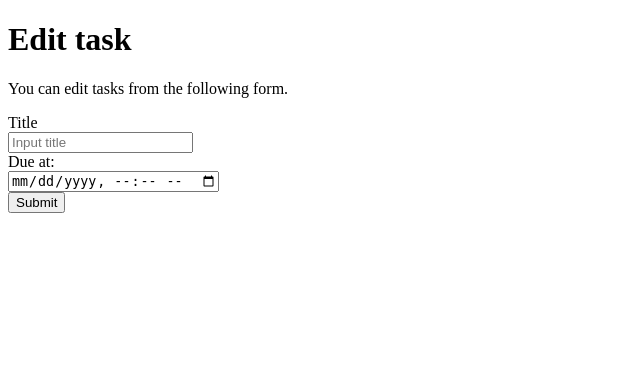
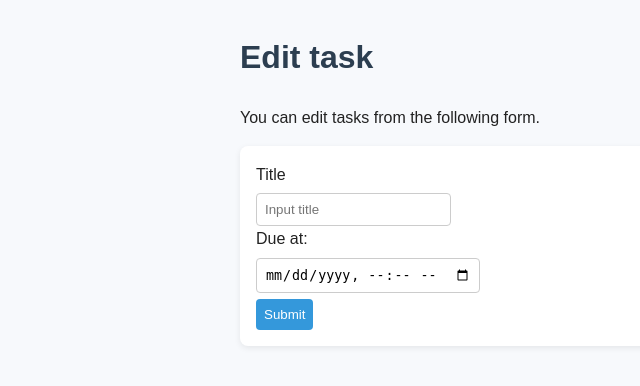
Before and after one commit to s1f102500236/django-test-exercise, a Django app: template todo/templates/todo/edit.html in a window 1280 px wide. Shown: the top 386 px of the page, without its empty margins (0-640 px from the left). Run offline with Django 5.2, Linux system fonts and the light colour scheme; the template is opened without the code that fills it, so the values that code supplies are empty.

Commit message:
cssを追加

```diff
--- /dev/null
+++ b/todo/static/todo/style.css
@@ -0,0 +1,58 @@
+body {
+    font-family: Arial, sans-serif;
+    margin: 2rem auto;
+    max-width: 800px;
+    padding: 0 1rem;
+    line-height: 1.6;
+    background-color: #f7f9fc;
+    color: #222;
+}
+
+h1,
+h2 {
+    color: #2c3e50;
+}
+
+form {
+    background: #fff;
+    padding: 1rem;
+    border-radius: 8px;
+    box-shadow: 0 2px 6px rgba(0, 0, 0, 0.08);
+}
+
+input,
+button {
+    margin-top: 0.35rem;
+    padding: 0.5rem;
+    border: 1px solid #ccc;
+    border-radius: 4px;
+}
+
+button {
+    background-color: #3498db;
+    color: white;
+    border: none;
+    cursor: pointer;
+}
+
+button:hover {
+    background-color: #2980b9;
+}
+
+.text,
+.task-card {
+    background: #fff;
+    padding: 1rem;
+    margin-top: 1rem;
+    border-radius: 8px;
+    box-shadow: 0 2px 6px rgba(0, 0, 0, 0.08);
+}
+
+a {
+    color: #2980b9;
+    text-decoration: none;
+}
+
+a:hover {
+    text-decoration: underline;
+}
--- a/todo/templates/todo/detail.html
+++ b/todo/templates/todo/detail.html
@@ -6,6 +6,7 @@
     <title>To Do Application</title>
     <meta charset="UTF-8">
     <meta name="author" content="INIAD">
+    <link rel="stylesheet" href="{% static 'todo/style.css' %}">
 </head>
 
 <body>
--- a/todo/templates/todo/edit.html
+++ b/todo/templates/todo/edit.html
@@ -6,6 +6,7 @@
   <title>To Do Application</title>
   <meta charset="UTF-8">
   <meta name="author" content="INIAD">
+  <link rel="stylesheet" href="{% static 'todo/style.css' %}">
 </head>
 
 <body>
@@ -19,7 +20,7 @@
     </div>
     <div>
       <label for="dueInput">Due at:</label><br>
-        <input id="dueInput" name="due_at" type="datetime-local" value="{{ task.due_at |date:"Y-m-d H:i" }}">
+      <input id="dueInput" name="due_at" type="datetime-local" value="{{ task.due_at |date:" Y-m-d H:i" }}">
     </div>
     <div>
       <button type="submit">Submit</button>
--- a/todo/templates/todo/index.html
+++ b/todo/templates/todo/index.html
@@ -6,6 +6,7 @@
     <title>To Do Application</title>
     <meta charset="UTF-8">
     <meta name="author" content="INIAD">
+    <link rel="stylesheet" href="{% static 'todo/style.css' %}">
 </head>
 
 <body>
```
Lines whose indentation alone changed are shown as unchanged.
